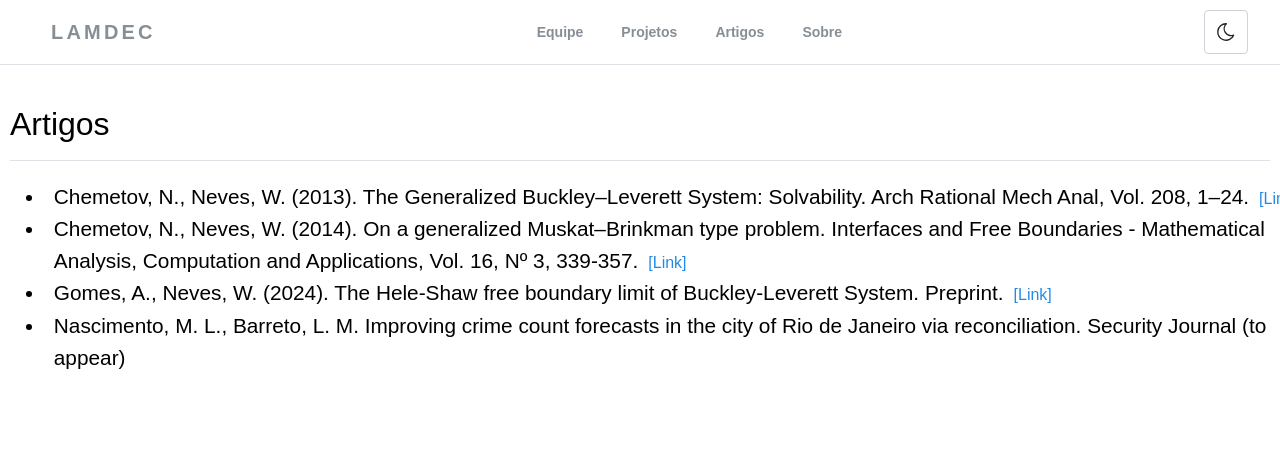
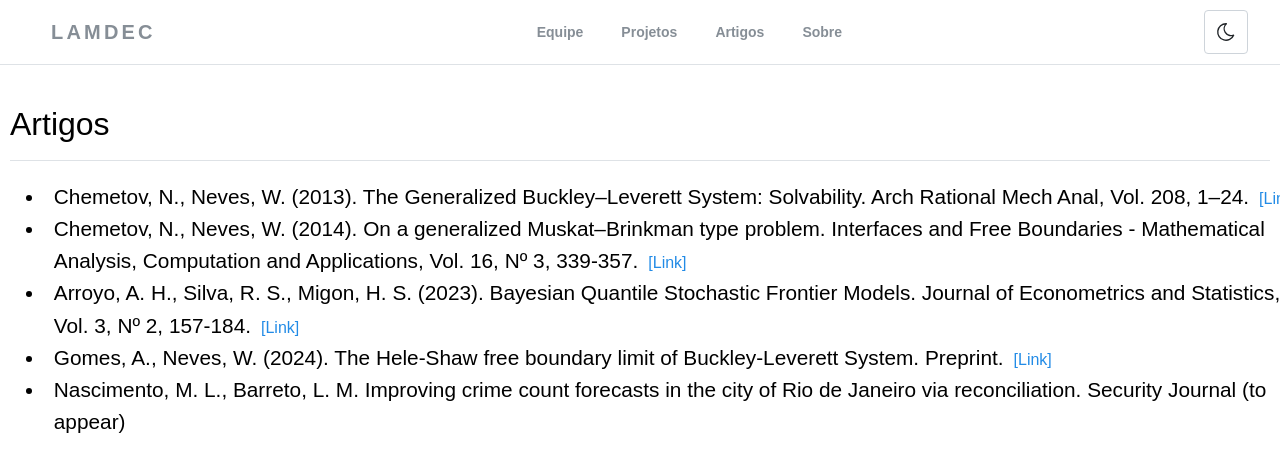
Before and after one commit to LAMDEC/lamdec.github.io, a React (Vite) app: page /#/Artigos in a window 1280 px wide. Shown: the top 472 px of the page. Built offline with nearby package versions, Linux system fonts and the light colour scheme.

Commit message:
add artigo

```diff
--- a/src/ArtigosPage.tsx
+++ b/src/ArtigosPage.tsx
@@ -40,6 +40,18 @@ export function ArtigosPage() {
           </Anchor>
         </List.Item>
         <List.Item>
+          Arroyo, A. H., Silva, R. S., Migon, H. S. (2023). Bayesian Quantile
+          Stochastic Frontier Models. Journal of Econometrics and Statistics,
+          Vol. 3, Nº 2, 157-184.
+          <Anchor
+            href="https://www.arfjournals.com/image/catalog/Journals%20Papers/JES%20/2023/No%202%20(2023)/Article_4.pdf"
+            target="_blank"
+            ml={"xs"}
+          >
+            [Link]
+          </Anchor>
+        </List.Item>
+        <List.Item>
           Gomes, A., Neves, W. (2024). The Hele-Shaw free boundary limit of
           Buckley-Leverett System. Preprint.
           <Anchor
```
